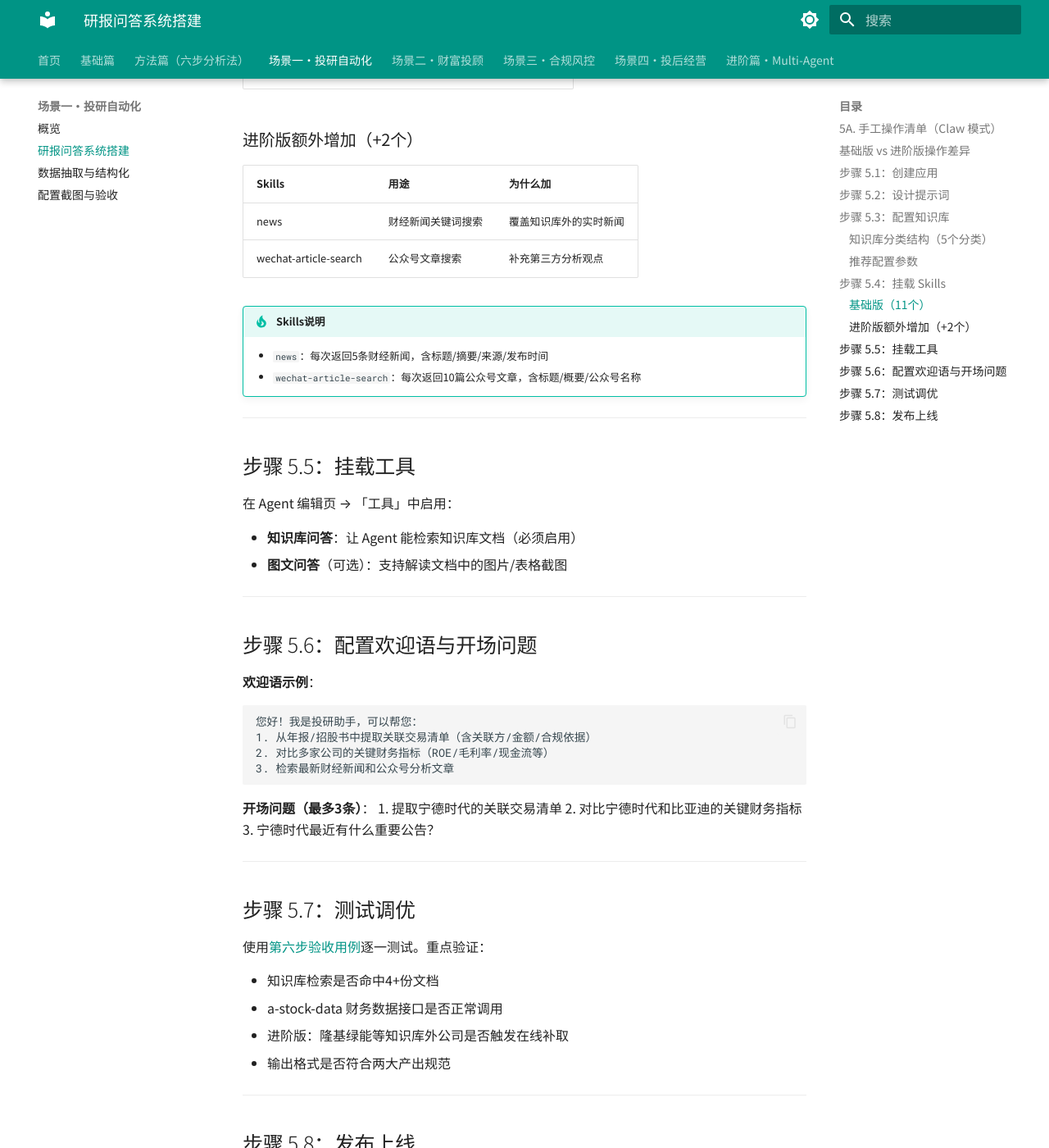
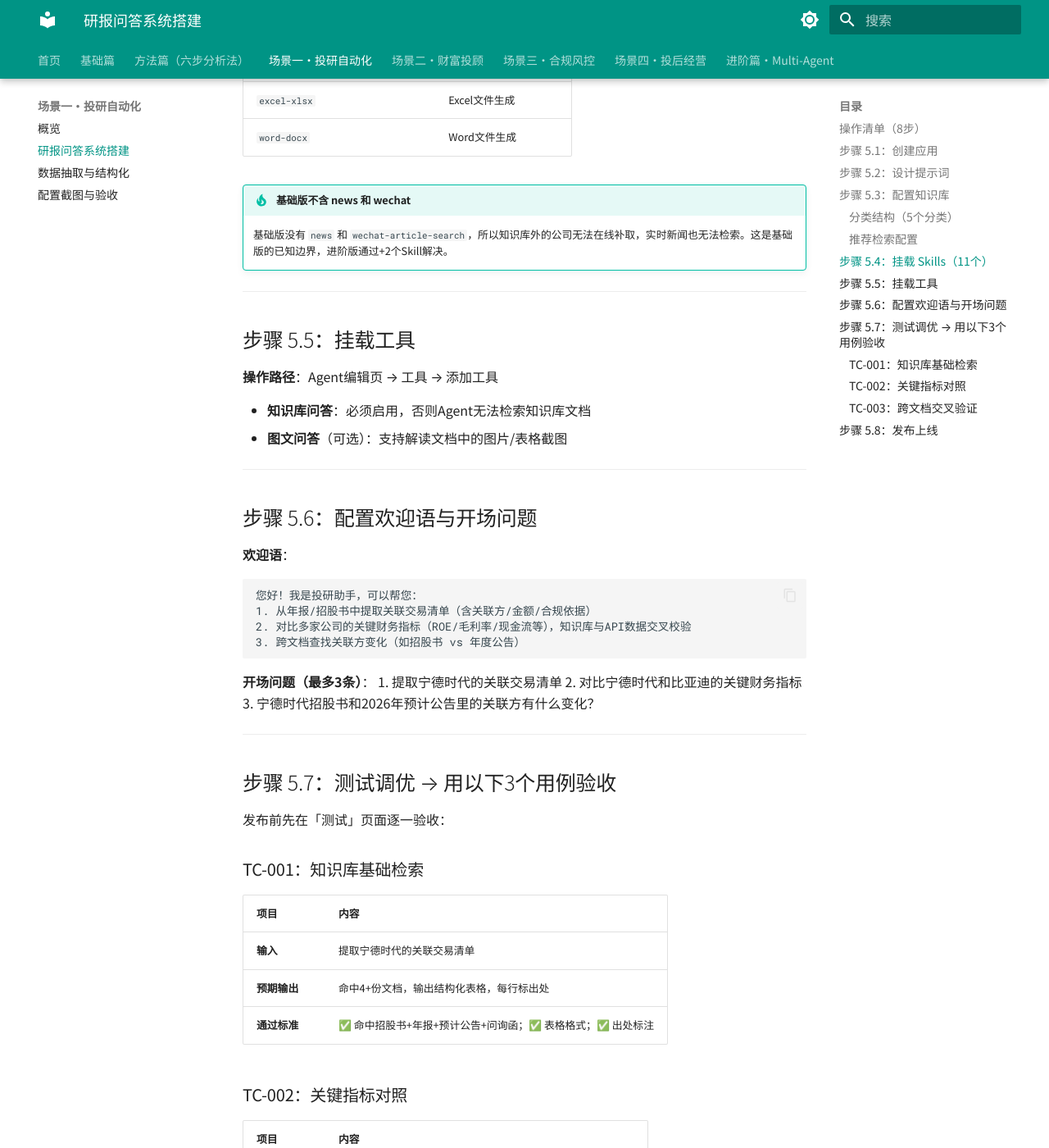
Before and after one commit to timoxue/ADP_Training, an MkDocs documentation site: the page built from docs/03-scenario1-research/rag-qa.md, in a window 1280 px wide and 1400 px high, scrolled down 3471 px. Shown: the whole window at 82% size. Built offline with MkDocs 1.6.1 and Material for MkDocs 9.7.7, drawn with Linux system fonts in a browser that asks for light colours; some of the changed text lies outside the part shown.

Commit message:
场景一：重构为基础版/进阶版双指南结构
- index.md: Step5概要对比表 + Step6验收总览 + 双版本链接
- rag-qa.md: 改为基础版完整搭建指南（11 Skills + TC-001~003）
- data-extract.md: 改为进阶版改造指南（+2 Skills + 提示词第4条改造 + TC-004~006 + 10个坑）

架构与场景三A/B一致：index=分析总览，rag-qa=基础版操作，data-extract=进阶版改造

Co-Authored-By: Claude Sonnet 4.6 <noreply@anthropic.com>

````diff
--- a/docs/03-scenario1-research/rag-qa.md
+++ b/docs/03-scenario1-research/rag-qa.md
@@ -1,41 +1,32 @@
-# 第五步：分步操作（Claw 模式搭建）
+# 基础版搭建指南（第五步详细操作）
 
-> 对应六步推理链第五步——先理解每一步做什么、为什么，再执行。
+> Claw 模式 | 11个 Skills | 提示词 ~3674 字符
+
+!!! info "六步推理链导览"
+    本文档是**第五步：分步操作**的基础版完整配置指南。六步分析答案见 [场景一六步分析](index.md)，进阶版改造见 [进阶版改造指南](data-extract.md)。
 
 ---
 
-## 5A. 手工操作清单（Claw 模式）
+## 操作清单（8步）
 
 | 步骤 | 做什么 | 在哪操作 | 为什么 |
 |------|--------|---------|--------|
 | 5.1 创建应用 | 新建应用，选择 Claw 模式 | ADP → 应用 → 新建应用 → Claw | Skills即装即用，适合灵活调用 |
-| 5.2 设计提示词 | 编写角色指令（任务流程+知识库规范+两大产出规范+输出要求+限制） | Agent编辑页 → 角色指令 | 定义Agent行为逻辑 |
+| 5.2 设计提示词 | 编写角色指令（任务流程+知识库规范+两大产出规范+限制） | Agent编辑页 → 角色指令 | 定义Agent行为逻辑 |
 | 5.3 配置知识库 | 创建5级分类 → 上传20份PDF → 等待解析 | 应用详情 → 知识 → 添加分类/上传文档 | 知识库是关联交易/财务数据的来源 |
-| 5.4 挂载Skills | 安装a-stock-data/news/wechat-article-search等技能 | Agent编辑页 → Skills | Claw模式通过Skills调用外部数据 |
-| 5.5 挂载工具 | 启用知识库问答+图文问答 | Agent编辑页 → 工具 | 知识库问答让Agent能检索文档 |
+| 5.4 挂载Skills | 安装11个技能 | Agent编辑页 → Skills | Claw模式通过Skills调用外部数据 |
+| 5.5 挂载工具 | 启用知识库问答 | Agent编辑页 → 工具 | 让Agent能检索文档 |
 | 5.6 配置欢迎语 | 设置欢迎语+3个开场问题 | Agent编辑页 → 欢迎语 | 引导用户快速开始 |
-| 5.7 测试调优 | 用验收用例逐一测试 | 应用详情 → 测试 | 确保提示词/知识库/Skills协同 |
+| 5.7 测试调优 | 用TC-001~003验收 | 应用详情 → 测试 | 确保提示词/知识库/Skills协同 |
 | 5.8 发布上线 | 发布到正式环境 | 应用详情 → 发布 | 发布后用户才能使用 |
-
----
-
-## 基础版 vs 进阶版操作差异
-
-| 操作 | 基础版 | 进阶版 | 差异 |
-|------|--------|--------|------|
-| Skills数量 | 11个 | 13个 | +news +wechat-article-search |
-| 提示词第4条 | "再尝试调用实时数据接口补充"（1句） | 5条明确补取路径（5行） | +187字符 |
-| 其他步骤 | 完全相同 | 完全相同 | 无 |
-
-!!! tip "培训要点"
-    进阶版只比基础版多了2个Skill + 1条提示词改动。**最小改动，最大价值**——这就是迭代式开发的精髓：不要一次性把所有功能都加上，先跑通基础版，再针对性补能力。
 
 ---
 
 ## 步骤 5.1：创建应用
 
 1. 进入 ADP 平台 → 左侧「应用」→「新建应用」
-2. 选择 **Claw 模式**
+2. 应用名称填写：**投研助手**
+3. 选择 **Claw 模式**，点击确认
 
 !!! danger "不可逆操作"
     Claw 模式创建后**不可切换**到其他模式。选错只能重建应用，所有配置从头来过。
@@ -44,146 +35,155 @@
 
 ## 步骤 5.2：设计提示词
 
-投研助手提示词使用**框架B（Agent模式）**，结构如下：
+框架B（Agent模式）结构如下，复制到「角色指令」文本框：
 
-=== "基础版提示词结构"
+```
+# 任务目标
+作为投研助手，你需要帮助券商研究员和投研助理分析上市公司财务数据、
+提取关联交易信息、对比关键指标，并检索相关研报和公告。
 
-    ```
-    # 任务目标
-    作为投研助手，你需要帮助券商研究员和投研助理分析上市公司财务数据、
-    提取关联交易信息、对比关键指标，并检索相关研报和公告。
+# 任务流程
+1. 理解用户请求，判断是关联交易提取、指标对比，还是文档检索
+2. 优先检索知识库中的年报、招股书、公告等文档
+3. 调用 a-stock-data 获取结构化财务数据，与知识库数据交叉校验，不一致项⚠️标注
+4. 再尝试调用实时数据接口补充
+5. 按规范格式输出结构化表格，每行标注出处
 
-    # 任务流程
-    1. 理解用户请求，判断是关联交易提取、指标对比，还是文档检索
-    2. 优先检索知识库中的年报、招股书、公告等文档
-    3. 调用 a-stock-data 获取结构化财务数据，与知识库数据交叉校验
-    4. 再尝试调用实时数据接口补充（基础版：模糊指令，大概率不触发）
-    5. 按规范格式输出结构化表格，每行标注出处
+# 两大产出规范
+## 关联交易清单格式
+| 关联方名称 | 关联关系 | 交易类别 | 交易金额 | 定价方式 | 合规依据 | 来源文档 |
 
-    # 两大产出规范
-    ## 关联交易清单格式
-    | 关联方名称 | 关联关系 | 交易类别 | 交易金额 | 定价方式 | 合规依据 | 来源文档 |
+## 关键指标对照表格式
+| 指标 | [公司A] | [公司B] | 知识库值 | API值 | 差异 |
+指标包含：营收、净利润、毛利率、净利率、ROE、资产负债率、现金流
 
-    ## 关键指标对照表格式
-    | 指标 | [公司A] | [公司B] | 差异 | 备注 |
-    指标包含：营收、净利润、毛利率、净利率、ROE、资产负债率、现金流
+# 知识库检索规范
+- 每次回答前必须检索知识库，引用知识库原文时标注[来源：文档名 第X节]
+- 知识库命中多份文档时，全部引用，不只引用第一份
+- 知识库无内容时告知用户"知识库暂无相关文档"
 
-    # 限制
-    - 不承诺任何收益，不构成投资建议
-    - 知识库无内容时告知用户"知识库暂无相关文档"
-    - 每次回复结尾附加：本内容由AI基于知识库生成，仅供参考，不构成投资建议
-    - 标注数据出处，知识库原文标注[来源：文档名]
-    ```
+# 限制
+- 不承诺任何收益，不构成投资建议
+- 知识库原文标注[来源：文档名]，API数据标注[来源：API]
+- 每次回复结尾附加：本内容由AI基于知识库生成，仅供参考，不构成投资建议
+```
 
-=== "进阶版第4条（关键改造）"
-
-    将基础版第4条的1句话替换为5条明确路径：
-
-    ```
-    4. 若知识库未命中目标公司，按以下优先级在线补取：
-       4.1 调用 a-stock-data 查询巨潮公告，搜索关联交易相关公告
-       4.2 若公告无结果，调用 a-stock-data 查询财务数据接口
-       4.3 调用 news 搜索该公司近期财经新闻（关键词：公司名+关联交易）
-       4.4 调用 wechat-article-search 搜索公众号分析文章
-       4.5 所有在线结果统一标注"[来源：在线检索]"，与知识库原文明显区分
-    ```
-
-    **改动量**：+187字符（从1句到5行）
-    **效果**：Agent知道确切路径，必然触发在线补取
+!!! warning "第4条是基础版的局限"
+    基础版第4条"再尝试调用实时数据接口补充"是模糊指令——Agent不知道该调哪个接口，大概率不触发。进阶版将这1句改为5条明确路径，见[进阶版改造指南](data-extract.md)。
 
 ---
 
 ## 步骤 5.3：配置知识库
 
-### 知识库分类结构（5个分类）
+### 分类结构（5个分类）
 
 ```
 投研知识库/
-├── 年报/          ← 上市公司年度报告
-├── 招股书/        ← IPO招股说明书
+├── 年报/          ← 上市公司年度报告（宁德时代/比亚迪/比格/宁波银行等）
+├── 招股书/        ← IPO招股说明书（含关联交易章节）
 ├── 关联交易公告/  ← 深交所第23号格式公告
 ├── 问询函/        ← 交易所问询函及回复
 └── 研究报告/      ← 卖方研报
 ```
 
-### 推荐配置参数
+**操作路径**：应用详情 → 知识 → 添加分类 → 上传文档
+
+### 推荐检索配置
 
 | 参数 | 推荐值 | 说明 |
 |------|--------|------|
 | 检索模式 | 混合检索 | 向量+关键词结合，召回更全面 |
 | Top-K | 5–10 | 返回最相关的5-10段 |
 | 相似度阈值 | 0.5–0.7 | 过滤低相关度结果 |
-| 引用溯源 | 开启 | 让用户看到答案来自哪个文档 |
+| 引用溯源 | 开启 | 显示答案来自哪个文档 |
 
-!!! warning "文档解析注意"
-    文档上传后需等待状态变为**「导入完成」**才能被检索。招股书等大文件（44万字符）解析时间较长。
+!!! warning "等待解析完成"
+    文档上传后需等待状态变为**「导入完成」**才能被检索。招股书等大文件（44万字符）解析时间较长，请耐心等待。
 
 ---
 
-## 步骤 5.4：挂载 Skills
+## 步骤 5.4：挂载 Skills（11个）
 
-### 基础版（11个）
+**操作路径**：Agent编辑页 → Skills → 添加 Skill
 
 | Skills | 用途 |
 |--------|------|
-| tencentcloud-adp-kb-management | 知识库文档管理 |
-| tencentcloud-adp-kb-search | 知识库内容检索 |
-| a-stock-data | A股财务数据/巨潮公告 |
-| adp-prompt-builder | 提示词设计辅助 |
-| adp-app-manager | 应用管理 |
-| ……（共11个） | |
+| `tencentcloud-adp-kb-management` | 知识库文档管理 |
+| `tencentcloud-adp-kb-search` | 知识库内容检索 |
+| `tencentcloud-adp-rerank` | 检索结果重排序 |
+| `a-stock-data` | A股财务数据 / 巨潮公告 |
+| `adp-prompt-builder` | 提示词设计辅助 |
+| `adp-app-manager` | 应用创建与管理 |
+| `dcf-model` | DCF估值模型 |
+| `summarize-cn` | 网页/文档摘要 |
+| `svg-visualizer` | 图表可视化 |
+| `excel-xlsx` | Excel文件生成 |
+| `word-docx` | Word文件生成 |
 
-### 进阶版额外增加（+2个）
-
-| Skills | 用途 | 为什么加 |
-|--------|------|---------|
-| news | 财经新闻关键词搜索 | 覆盖知识库外的实时新闻 |
-| wechat-article-search | 公众号文章搜索 | 补充第三方分析观点 |
-
-!!! tip "Skills说明"
-    - `news`：每次返回5条财经新闻，含标题/摘要/来源/发布时间
-    - `wechat-article-search`：每次返回10篇公众号文章，含标题/概要/公众号名称
+!!! tip "基础版不含 news 和 wechat"
+    基础版没有 `news` 和 `wechat-article-search`，所以知识库外的公司无法在线补取，实时新闻也无法检索。这是基础版的已知边界，进阶版通过+2个Skill解决。
 
 ---
 
 ## 步骤 5.5：挂载工具
 
-在 Agent 编辑页 → 「工具」中启用：
+**操作路径**：Agent编辑页 → 工具 → 添加工具
 
-- **知识库问答**：让 Agent 能检索知识库文档（必须启用）
+- **知识库问答**：必须启用，否则Agent无法检索知识库文档
 - **图文问答**（可选）：支持解读文档中的图片/表格截图
 
 ---
 
 ## 步骤 5.6：配置欢迎语与开场问题
 
-**欢迎语示例**：
+**欢迎语**：
 ```
 您好！我是投研助手，可以帮您：
 1. 从年报/招股书中提取关联交易清单（含关联方/金额/合规依据）
-2. 对比多家公司的关键财务指标（ROE/毛利率/现金流等）
-3. 检索最新财经新闻和公众号分析文章
+2. 对比多家公司的关键财务指标（ROE/毛利率/现金流等），知识库与API数据交叉校验
+3. 跨文档查找关联方变化（如招股书 vs 年度公告）
 ```
 
 **开场问题（最多3条）**：
 1. 提取宁德时代的关联交易清单
 2. 对比宁德时代和比亚迪的关键财务指标
-3. 宁德时代最近有什么重要公告？
+3. 宁德时代招股书和2026年预计公告里的关联方有什么变化？
 
 ---
 
-## 步骤 5.7：测试调优
+## 步骤 5.7：测试调优 → 用以下3个用例验收
 
-使用[第六步验收用例](data-extract.md)逐一测试。重点验证：
+发布前先在「测试」页面逐一验收：
 
-- 知识库检索是否命中4+份文档
-- a-stock-data 财务数据接口是否正常调用
-- 进阶版：隆基绿能等知识库外公司是否触发在线补取
-- 输出格式是否符合两大产出规范
+### TC-001：知识库基础检索
+
+| 项目 | 内容 |
+|------|------|
+| **输入** | 提取宁德时代的关联交易清单 |
+| **预期输出** | 命中4+份文档，输出结构化表格，每行标出处 |
+| **通过标准** | ✅ 命中招股书+年报+预计公告+问询函；✅ 表格格式；✅ 出处标注 |
+
+### TC-002：关键指标对照
+
+| 项目 | 内容 |
+|------|------|
+| **输入** | 对比宁德时代和比亚迪的关键财务指标 |
+| **预期输出** | 7项指标对照表，知识库+API交叉校验 |
+| **通过标准** | ✅ 两家公司数据均提取；✅ API交叉校验；✅ 不一致项⚠️标注 |
+
+### TC-003：跨文档交叉验证
+
+| 项目 | 内容 |
+|------|------|
+| **输入** | 宁德时代招股书里的关联方，和2026年预计公告里的关联方有什么变化？ |
+| **预期输出** | 招股书 vs 预计公告关联方对比表 |
+| **通过标准** | ✅ 同时命中两个文档；✅ 输出对比表；✅ 消失的关联方有说明 |
+
+TC-001~003 全部通过后，基础版完成。如需进阶版能力（在线补取/实时新闻），继续 → [进阶版改造指南](data-extract.md)
 
 ---
 
 ## 步骤 5.8：发布上线
 
 !!! danger "高风险操作"
-    发布操作不可撤销。发布前务必完成所有验收用例测试。
+    发布操作不可撤销。TC-001~003 全部通过后再发布。
````
Also changed, not shown: docs/03-scenario1-research/data-extract.md (+88 -72 lines), docs/03-scenario1-research/index.md (+36 -5 lines).
